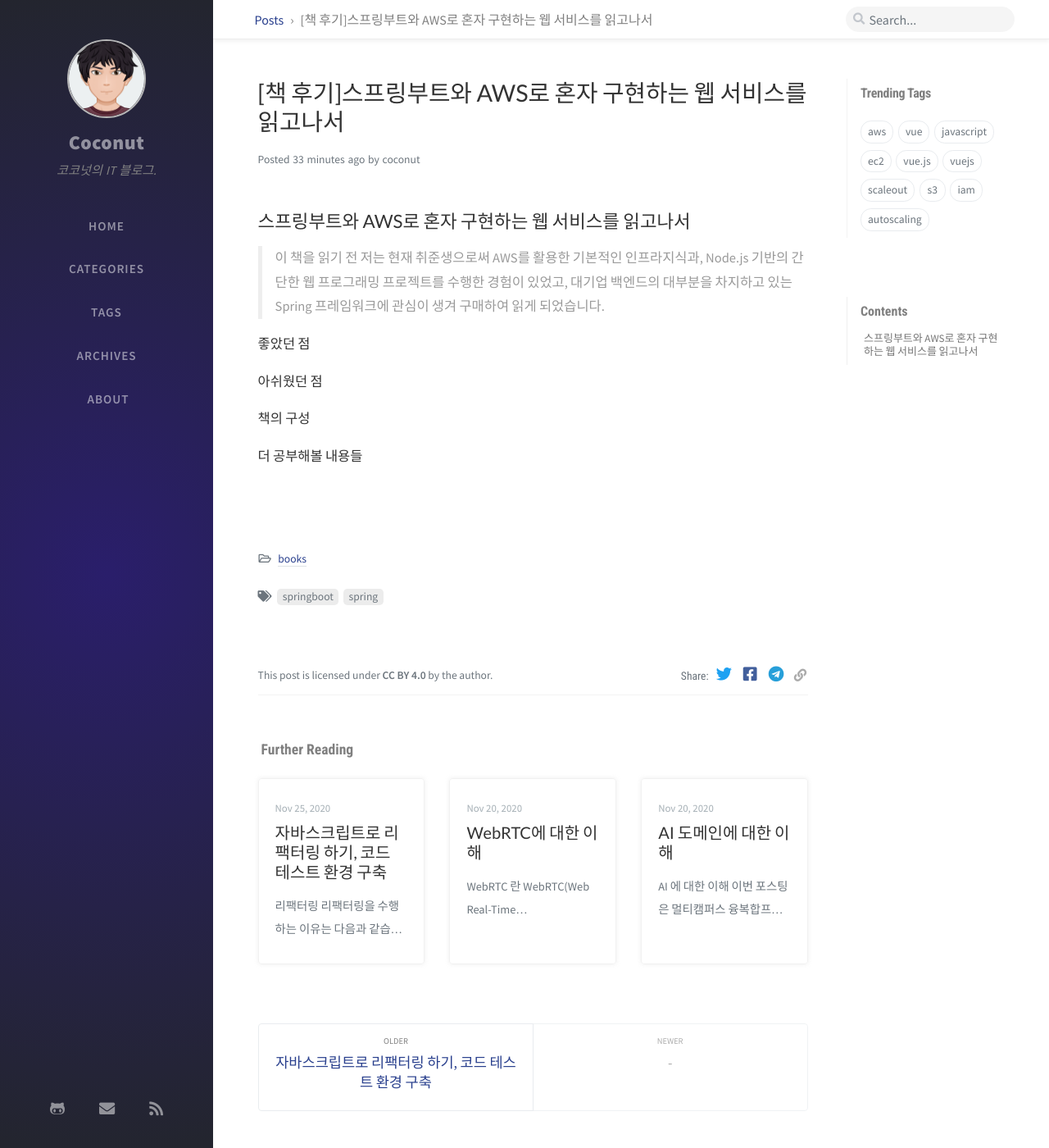
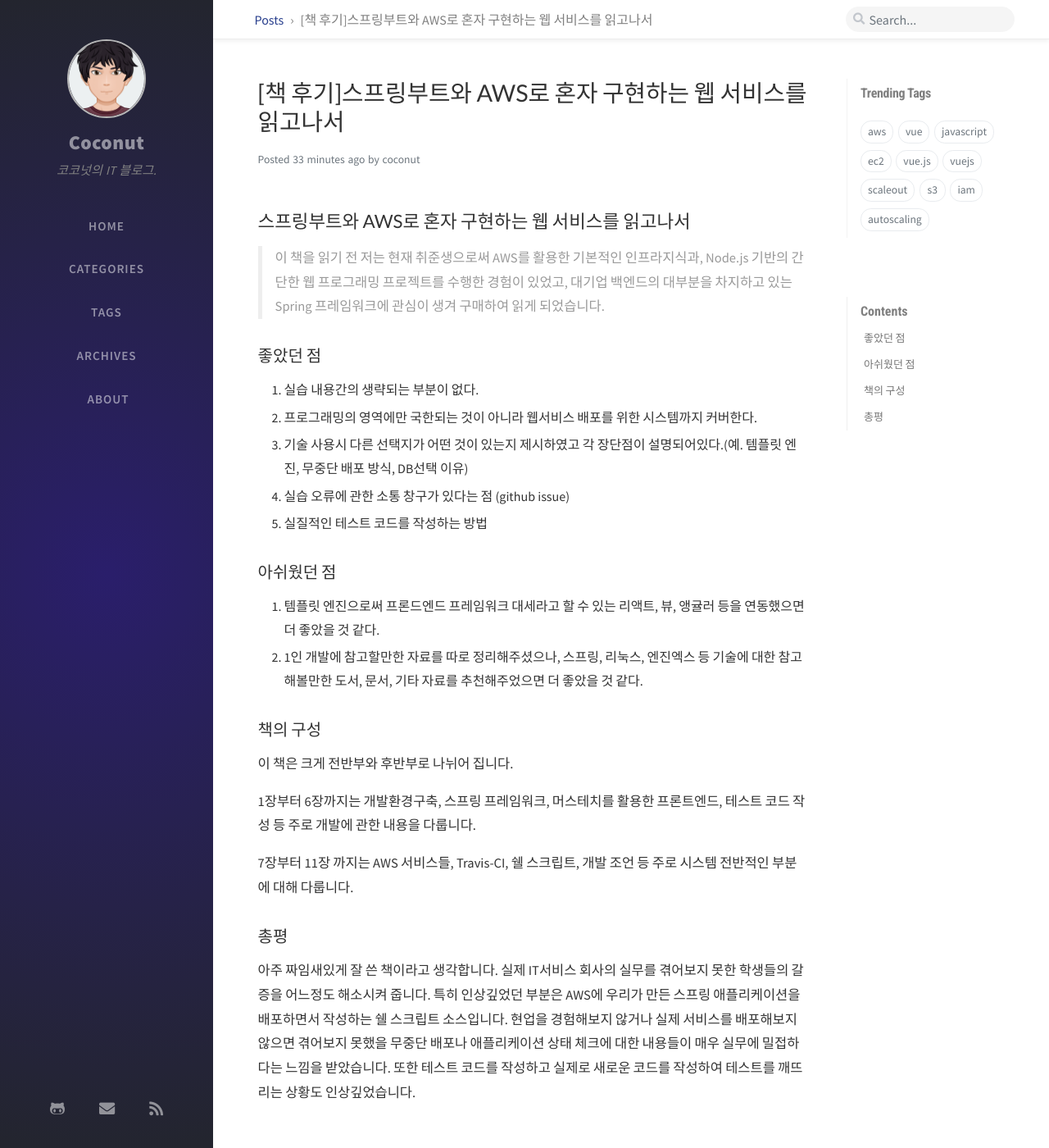
Before and after one commit to coconutstd/coconutstd.github.io, a Jekyll site: the page built from _posts/2021-02-16-스프링부트와-aws로-혼자-구현하는-웹서비스.md, in a window 1280 px wide and 1400 px high. Shown: the whole window at 82% size. Built offline with Jekyll 4.4.1, drawn with Linux system fonts in a browser that asks for light colours; nearby versions of some CDN libraries; comment, search, counter and statistics services are not loaded.

Commit message:
포스팅 스프링부트와 AWS로 혼자 구현하는 웹서비스

```diff
--- a/_posts/2021-02-16-스프링부트와-aws로-혼자-구현하는-웹서비스.md
+++ b/_posts/2021-02-16-스프링부트와-aws로-혼자-구현하는-웹서비스.md
@@ -12,10 +12,27 @@ tags: [springboot, spring]
 
 > 이 책을 읽기 전 저는 현재 취준생으로써 AWS를 활용한 기본적인 인프라지식과, Node.js 기반의 간단한 웹 프로그래밍 프로젝트를 수행한 경험이 있었고, 대기업 백엔드의 대부분을 차지하고 있는 Spring 프레임워크에 관심이 생겨 구매하여 읽게 되었습니다.
 
-좋았던 점
+### 좋았던 점
 
-아쉬웠던 점
+1. 실습 내용간의 생략되는 부분이 없다.
+2. 프로그래밍의 영역에만 국한되는 것이 아니라 웹서비스 배포를 위한 시스템까지 커버한다.
+3. 기술 사용시 다른 선택지가 어떤 것이 있는지 제시하였고 각 장단점이 설명되어있다.(예. 템플릿 엔진, 무중단 배포 방식, DB선택 이유)
+4. 실습 오류에 관한 소통 창구가 있다는 점 (github issue)
+5. 실질적인 테스트 코드를 작성하는 방법
 
-책의 구성
+### 아쉬웠던 점
 
-더 공부해볼 내용들
+1. 템플릿 엔진으로써 프론드엔드 프레임워크 대세라고 할 수 있는 리액트, 뷰, 앵귤러 등을 연동했으면 더 좋았을 것 같다.
+2. 1인 개발에 참고할만한 자료를 따로 정리해주셨으나, 스프링, 리눅스, 엔진엑스 등 기술에 대한 참고해볼만한 도서, 문서, 기타 자료를 추천해주었으면 더 좋았을 것 같다.
+
+### 책의 구성
+
+이 책은 크게 전반부와 후반부로 나뉘어 집니다.
+
+1장부터 6장까지는 개발환경구축, 스프링 프레임워크, 머스테치를 활용한 프론트엔드, 테스트 코드 작성 등 주로 개발에 관한 내용을 다룹니다.
+
+7장부터 11장 까지는 AWS 서비스들, Travis-CI, 쉘 스크립트, 개발 조언 등 주로 시스템 전반적인 부분에 대해 다룹니다.
+
+### 총평
+
+아주 짜임새있게 잘 쓴 책이라고 생각합니다. 실제 IT서비스 회사의 실무를 겪어보지 못한 학생들의 갈증을 어느정도 해소시켜 줍니다. 특히 인상깊었던 부분은 AWS에 우리가 만든 스프링 애플리케이션을 배포하면서 작성하는 쉘 스크립트 소스입니다. 현업을 경험해보지 않거나 실제 서비스를 배포해보지 않으면 겪어보지 못했을 무중단 배포나 애플리케이션 상태 체크에 대한 내용들이 매우 실무에 밀접하다는 느낌을 받았습니다. 또한 테스트 코드를 작성하고 실제로 새로운 코드를 작성하여 테스트를 깨뜨리는 상황도 인상깊었습니다.
```
